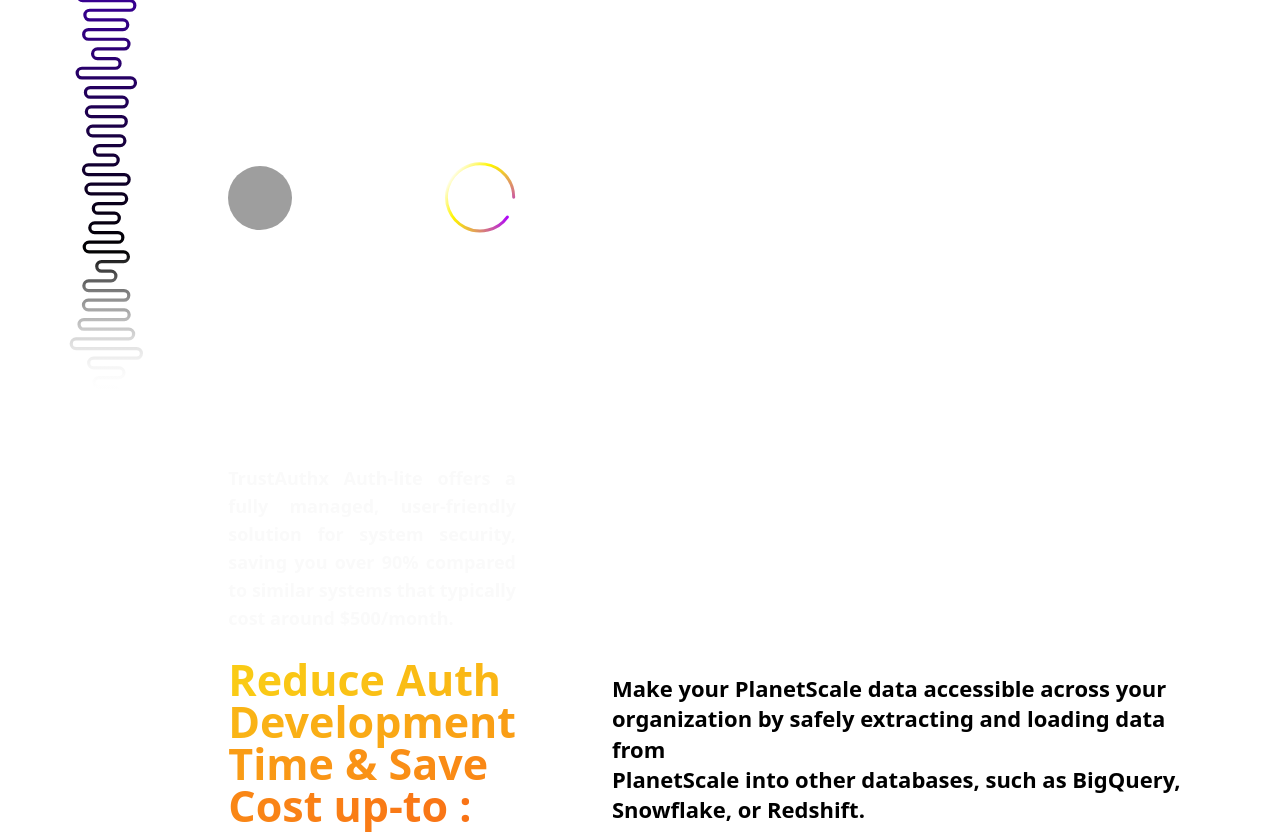
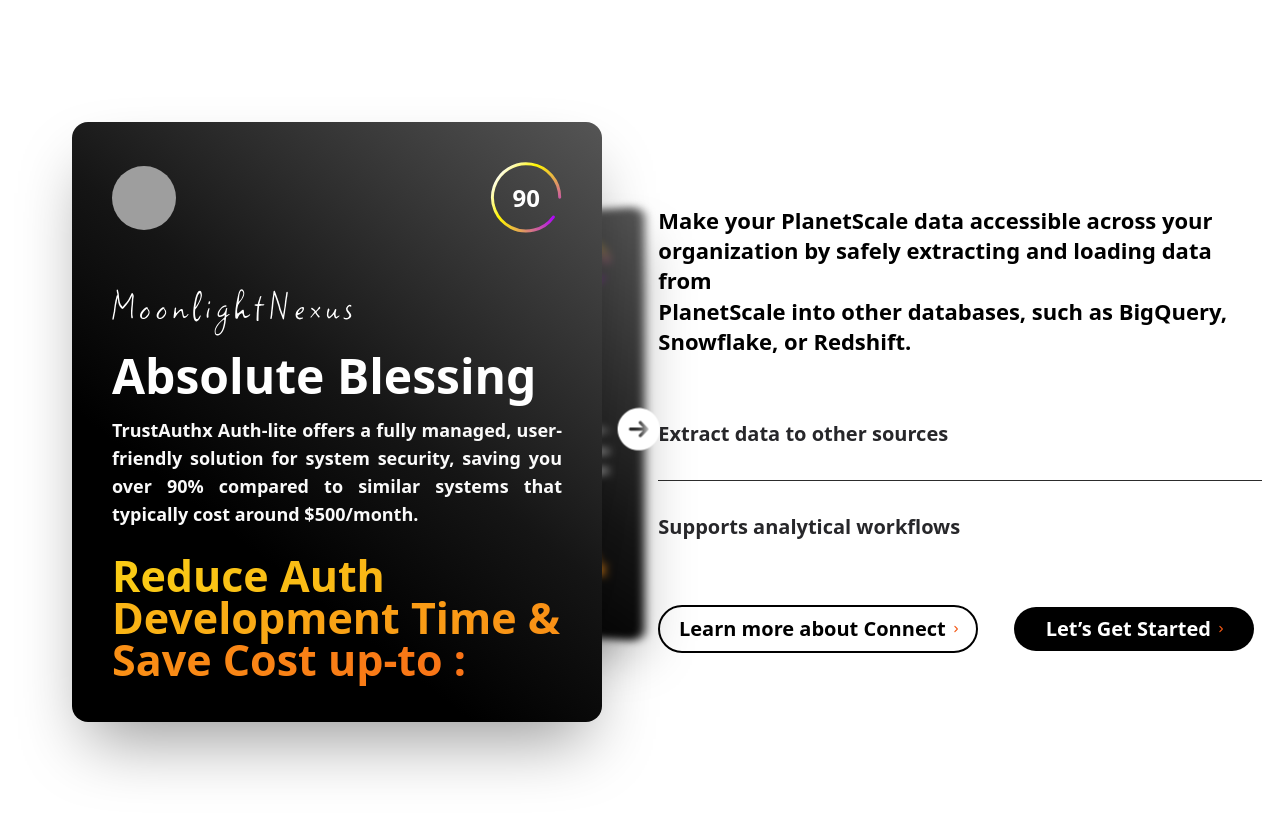
Before and after one commit to One-Click-Auth/Landing-Next-TrustAuthx, a Next.js app: page /timeline in a window 1280 px wide. Shown: the part 7640-8474 px from the top of the page. After the commit the page ends 8400 px from the top, so only its background shows below. Built offline with nearby package versions, Linux system fonts and the light colour scheme; grey boxes are pictures that could not be loaded.

Commit message:
fixed cards in timeline

```diff
--- a/src/styles/globals.css
+++ b/src/styles/globals.css
@@ -3,6 +3,49 @@
 @tailwind utilities;
 
 @layer base {
+  .carousel {
+    position: relative;
+    width: 538px;
+    height: 614px;
+    perspective: 500px;
+    transform-style: preserve-3d;
+  }
+
+  .card-container {
+    position: absolute;
+    width: 100%;
+    height: 100%;
+    transform: rotateY(calc(var(--offset) * 50deg))
+      scaleY(calc(1 + var(--abs-offset) * -0.4))
+      translateZ(calc(var(--abs-offset) * -30rem))
+      translateX(calc(var(--direction) * -5rem));
+    filter: blur(calc(var(--abs-offset) * 1rem));
+    transition: all 0.3s ease-out;
+  }
+
+  .nav {
+    color: black;
+    font-size: 5rem;
+    position: absolute;
+    display: flex;
+    align-items: center;
+    justify-content: center;
+    top: 50%;
+    z-index: 2;
+    cursor: pointer;
+    user-select: none;
+    background: unset;
+    border: unset;
+    &.left {
+      transform: translateX(-120%) translatey(-50%);
+    }
+
+    &.right {
+      right: 0;
+      transform: translateX(120%) translatey(-50%);
+    }
+  }
+
   :root {
     --background: 0 0% 100%;
     --foreground: 240 10% 3.9%;
@@ -102,6 +145,16 @@
     box-shadow: 0px 10px 50px -2.5px rgba(0, 0, 0, 0.1),
       0px 2.28853px 11.4427px -1.66667px rgba(0, 0, 0, 0.1),
       0px 0.60219px 3.01094px -0.83333px rgba(0, 0, 0, 0.1);
+  }
+
+  .timeline-gradientcard-gradient {
+    background: linear-gradient(
+      38deg,
+      #000 30.83%,
+      #151515 54.12%,
+      #555 100.02%
+    );
+    box-shadow: 0px 33.00911px 67.08302px -15.97215px rgba(0, 0, 0, 0.4);
   }
 
   .showcase-6 {
```
